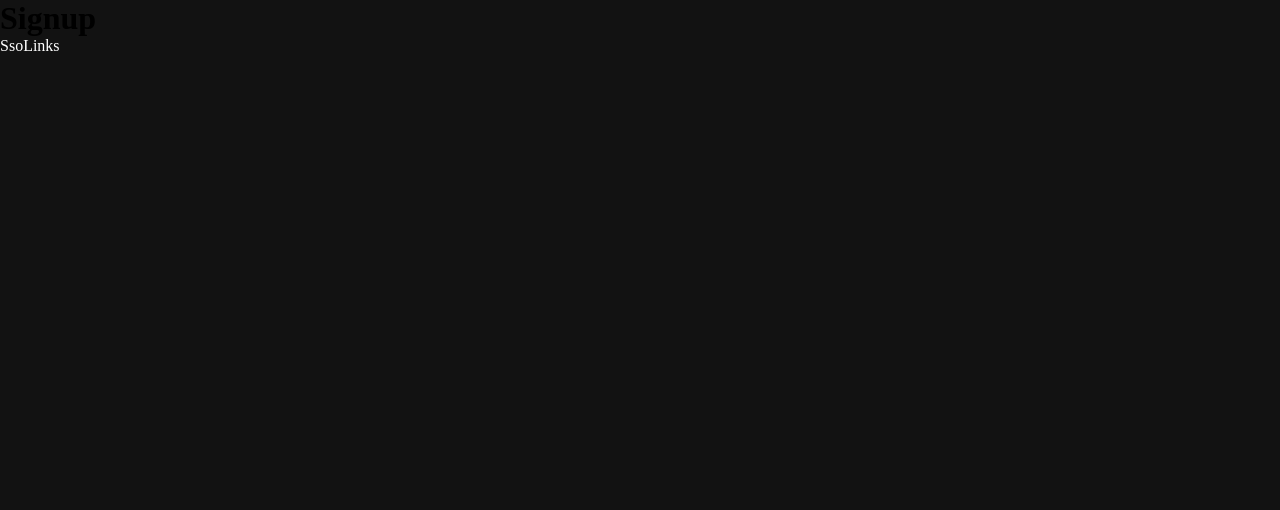
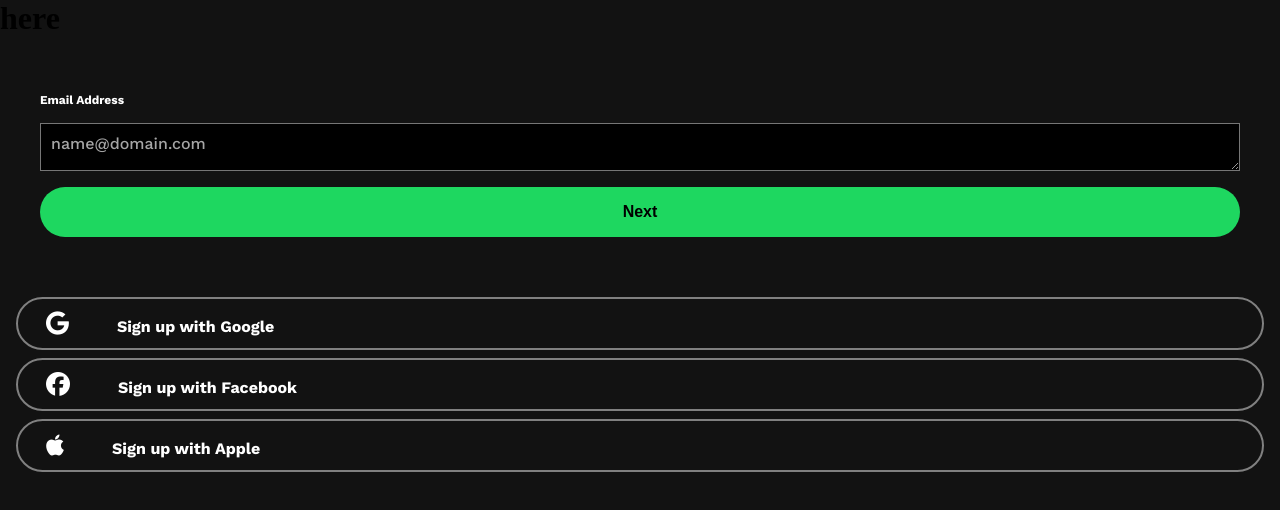
Before and after one commit to Ronmycode/spotify_clone, a React (Vite) app in the folder vite-project/: page /signup in a window 1280 px wide. Shown: the top 510 px of the page. Built offline with nearby package versions, Linux system fonts and the light colour scheme.

Commit message:
added a new SignUp route and page to start working in the SignUp Form. I might gonna have to implement React redux for this project.. since using nested routes would potentially getmore  difficult to handle props and states as the user follows the signup process till the end.

```diff
--- /dev/null
+++ b/vite-project/src/Components/SignUpEmailAddress.css
@@ -0,0 +1,35 @@
+.Email {
+  font-family: "Work Sans", sans-serif;
+  color: white;
+  display: flex;
+  flex-direction: column;
+  padding: 1.5rem;
+  margin: 1rem;
+}
+
+.Email p {
+  font-weight: 700;
+  font-size: 0.75rem;
+  padding: 1rem 0;
+}
+.Email textarea {
+  display: flex;
+  background-color: black;
+  height: 3rem;
+}
+::placeholder {
+  font-family: "Work Sans", sans-serif;
+  font-weight: 500;
+  color: rgb(166, 166, 166);
+  padding: 0.5rem;
+  font-size: 1rem;
+}
+
+.Email button {
+  background-color: var(--green);
+  padding: 1rem 0;
+  border-radius: 3rem;
+  font-weight: 700;
+  font-size: 1rem;
+  margin: 1rem 0;
+}
--- /dev/null
+++ b/vite-project/src/Components/SignUpEmailAddress.jsx
@@ -0,0 +1,15 @@
+function SignUpEmailAddres() {
+  return (
+    <div className="Email">
+      <p>Email Address</p>
+      <textarea
+        name="Email Address"
+        id=""
+        placeholder="name@domain.com"
+      ></textarea>
+      <button className="btn">Next</button>
+    </div>
+  );
+}
+
+export default SignUpEmailAddres;
--- a/vite-project/src/Components/SsoLinks.css
+++ b/vite-project/src/Components/SsoLinks.css
@@ -1,3 +1,19 @@
 .ssoLinks {
+  display: flex;
+  flex-direction: column;
+}
+.ssoLinks a {
+  margin: 0.25rem 1rem;
+  padding: 0.75rem;
+  text-decoration: none;
   color: white;
+  border: solid gray 2px;
+  border-radius: 3rem;
+  font-family: "Work Sans", sans-serif;
+  font-weight: 700;
+  font-size: 1rem;
 }
+.ssoLinks i {
+  font-size: 1.5rem;
+  margin: 0 3rem 0 1rem;
+}
--- a/vite-project/src/Components/SsoLinks.jsx
+++ b/vite-project/src/Components/SsoLinks.jsx
@@ -1,7 +1,17 @@
-import React from "react";
-
 function SsoLinks() {
-  return <div className="ssoLinks">SsoLinks</div>;
+  return (
+    <div className="ssoLinks">
+      <a href="http://">
+        <i className="fa-brands fa-google"></i>Sign up with Google
+      </a>
+      <a href="http://">
+        <i className="fa-brands fa-facebook"></i>Sign up with Facebook
+      </a>
+      <a href="http://">
+        <i className="fa-brands fa-apple"></i>Sign up with Apple
+      </a>
+    </div>
+  );
 }
 
 export default SsoLinks;
--- a/vite-project/src/Pages/Signup.jsx
+++ b/vite-project/src/Pages/Signup.jsx
@@ -1,10 +1,12 @@
-import React from "react";
-import SsoLinks from "../Components/SsoLinks";
+import SsoLinks from "../Components/SsoLinks.jsx";
 import "../Components/SsoLinks.css";
+import SignUpEmailAddress from "../Components/SignUpEmailAddress.jsx";
+import "../Components/SignUpEmailAddress.css";
 function Signup() {
   return (
     <div>
-      <h1>Signup</h1>
+      <h1>here</h1>
+      <SignUpEmailAddress />
       <SsoLinks />
     </div>
   );
--- a/vite-project/src/index.css
+++ b/vite-project/src/index.css
@@ -1,6 +1,7 @@
 :root {
   --background: #121212;
   --pink: #ffcdd2;
+  --green: #1ed760;
 }
 * {
   margin: 0;
@@ -12,4 +13,5 @@ body {
 }
 .btn {
   border-radius: 15px;
+  border: none;
 }
--- a/vite-project/src/main.jsx
+++ b/vite-project/src/main.jsx
@@ -4,6 +4,7 @@ import "./index.css";
 import Home from "./Pages/Home.jsx";
 import { createBrowserRouter, RouterProvider } from "react-router-dom";
 import Signup from "./Pages/Signup.jsx";
+
 const router = createBrowserRouter([
   {
     path: "/",
```
